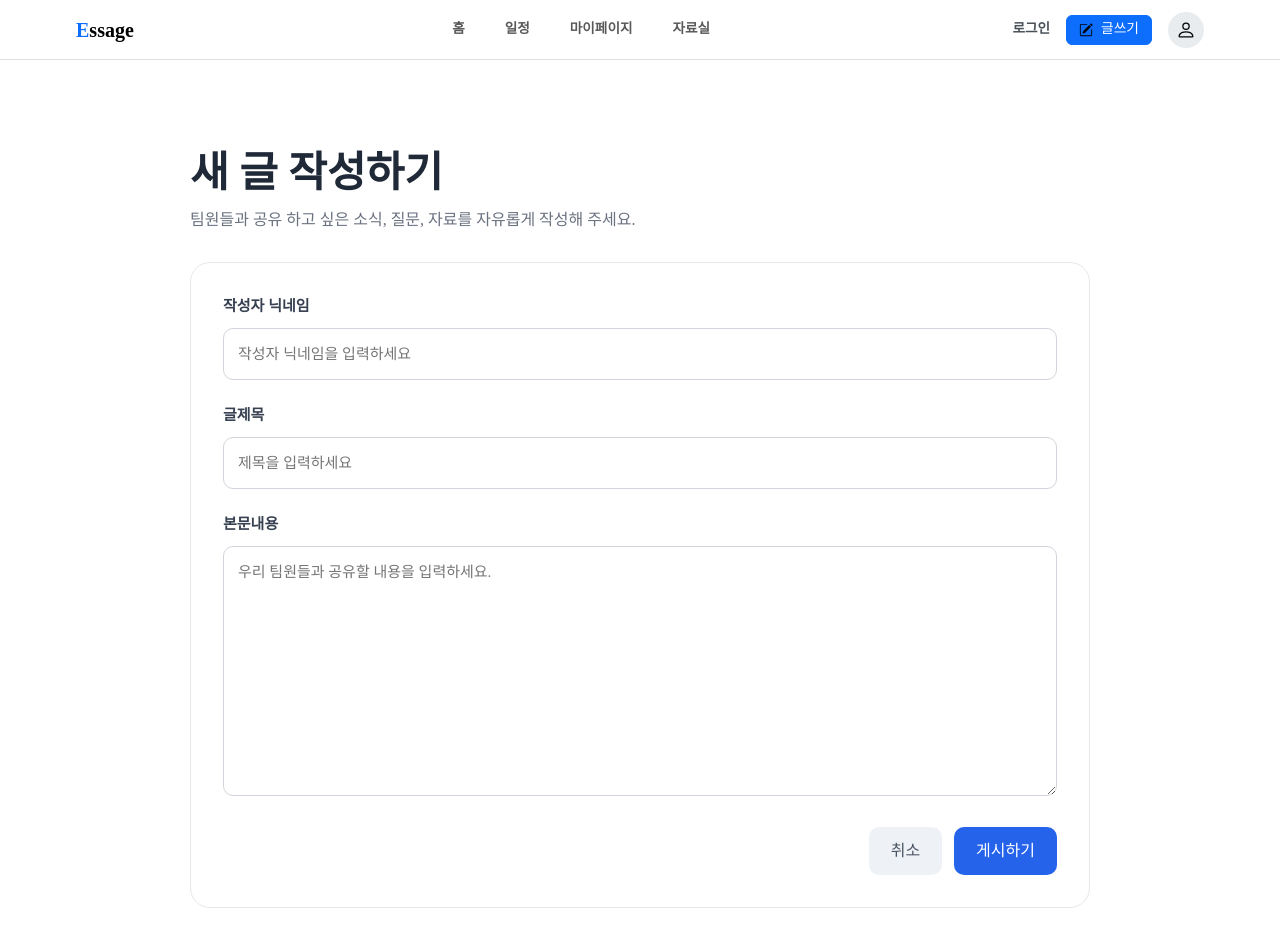
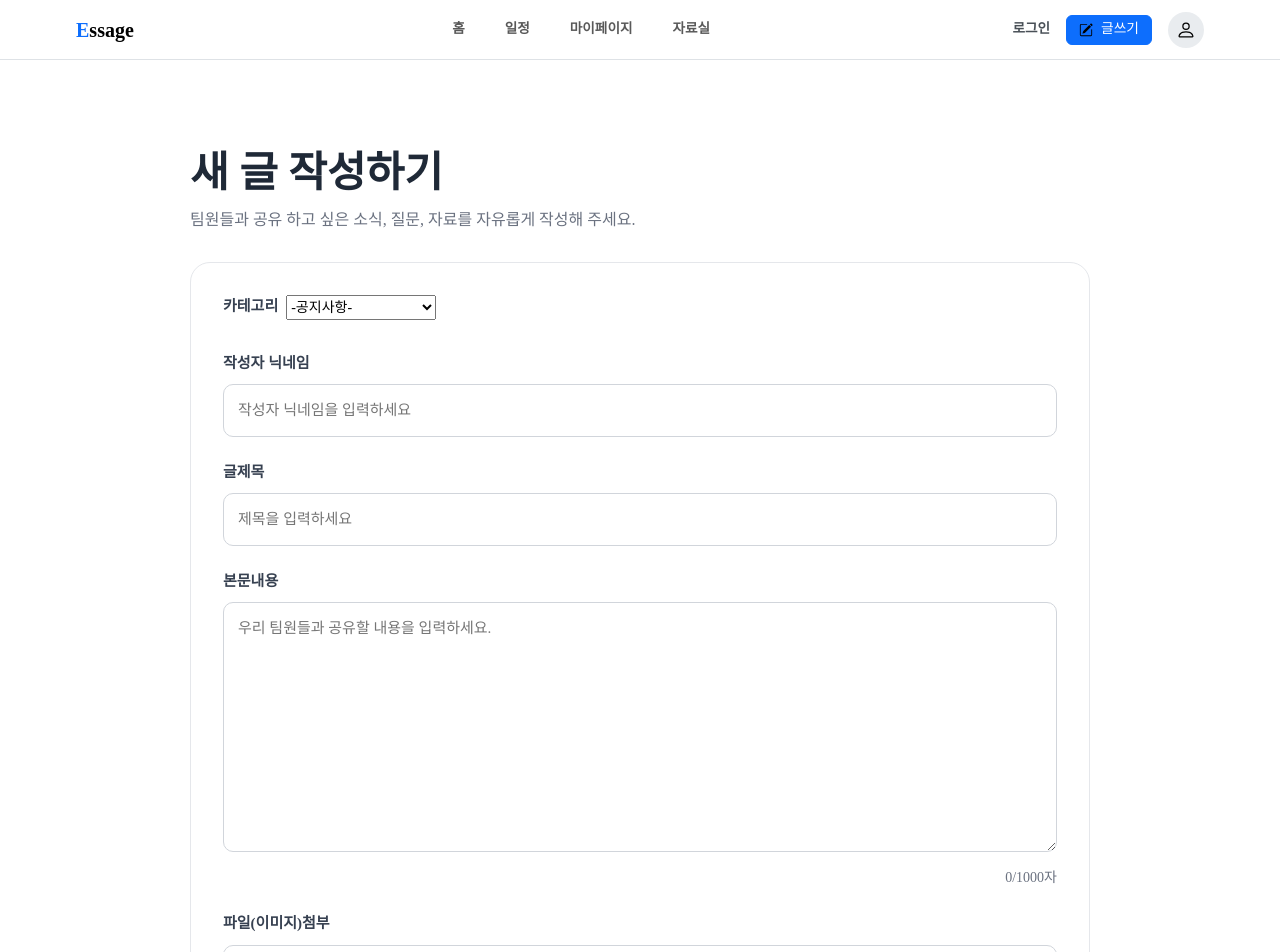
Before and after one commit to jws909/Essage, a React (Vite) app: page /write in a window 1280 px wide. Shown: the top 952 px of the page. Built offline with nearby package versions, Linux system fonts and the light colour scheme.

Commit message:
게시글작성추가(파일첨부,카테고리,글자수제한)

```diff
--- a/src/css/PostWritePage.css
+++ b/src/css/PostWritePage.css
@@ -38,7 +38,7 @@
 }
 
 .form-group input,
-.form-group textarea {
+.form-group textarea{
   width: 100%;
   border: 1px solid #d1d5db;
   border-radius: 10px;
@@ -56,8 +56,14 @@
   min-height: 250px;
   resize: vertical;
 }
+.text-count {
+  text-align: right;
+  color: #6b7280;
+  font-size: 14px;
+  margin-top: 8px;
 
-/* Button */
+}
+
 .button-area {
   display: flex;
   justify-content: flex-end;
@@ -66,11 +72,14 @@
 
 .cancel-btn {
   border: none;
-  background: #eef2f7;
+  background: #d2d8df;
   color: #4b5563;
   padding: 12px 22px;
   border-radius: 10px;
   cursor: pointer;
+}
+.cancel-btn:hover {
+  background-color: #c1d2ff;
 }
 
 .submit-btn {
@@ -85,3 +94,13 @@
 .submit-btn:hover {
   background: #1d4ed8;
 }
+
+
+.choice {
+font-size: 14px;
+width :150px;
+height: 25px;
+/* display: flex; */
+/* justify-content: center; */
+/* align-items: center; */
+}
--- a/src/pages/PostWritePage.jsx
+++ b/src/pages/PostWritePage.jsx
@@ -2,6 +2,35 @@ import '../css/PostWritePage.css'
 import { useState } from "react";
 
 function PostWritePage() {
+    const [category, setCategory] = useState("자유게시판");
+    const [nickname, setNickkname] = useState("");
+    const [title, setTitle] = useState("");
+    const [content, setContent] = useState("");
+
+    const handleSubmit = () => {
+        if (!title.trim()) {
+            alert("제목을 입력해주세요");
+            return;
+        }
+        if (!content.trim()) {
+            alert("본문 내용을 입력해주세요");
+            return;
+        }
+        alert("게시글이 등록 되었습니다.");
+    };
+
+    const handleCancel = () => {
+        const confirmCancel = window.confirm(
+            "작성중인 내용이 삭제됩니다."
+        );
+        if (confirmCancel) {
+            setNickname("");
+            setTitle("");
+            setContent("");
+        }
+    };
+
+
     return (
         <>
             <div className='write-page'>
@@ -10,31 +39,63 @@ function PostWritePage() {
                 <p className='page-desc'> 팀원들과 공유 하고 싶은 소식, 질문, 자료를 자유롭게 작성해 주세요.</p>
 
                 <div className='write-card'>
+
+                    {/* 카테고리 */}
+                    <div className='form-group d-flex'>
+                        <label>카테고리</label>
+
+                        <select className='ms-2 choice' value={category}
+                            onChange={(e) => setCategory(e.target.value)}>
+                            <option>-공지사항-</option>
+                            <option>자유 게시판</option>
+                            <option>질문 게시판</option>
+                            <option>정보 게시판</option>
+
+                        </select>
+                    </div>
+
+                    {/* 닉네임 */}
                     <div className='form-group'>
                         <label>작성자 닉네임</label>
-                        <input type='text' placeholder='작성자 닉네임을 입력하세요'></input>
+                        <input type='text' placeholder='작성자 닉네임을 입력하세요' value={nickname} onChange={(e) =>
+                            setNickkname(e.target.value)
+                        } />
+                    </div>
+                    {/* 제목 */}
+                    <div className='form-group'>
+                        <label>글제목</label>
+                        <input type='text' placeholder='제목을 입력하세요' value={title} onChange={(e) =>
+                            setTitle(e.target.value)
+                        } />
                     </div>
 
+                    {/* 내용 */}
                     <div className='form-group'>
-                        <label>글제목</label>
-                        <input type='text' placeholder='제목을 입력하세요'></input>
+                        <label>본문내용</label>
+                        <textarea placeholder='우리 팀원들과 공유할 내용을 입력하세요.' maxLength={1000}
+                        value={content} onChange={(e) => setContent(e.target.value)} />
+
+                        <p className='text-count'>{content.length}/1000자</p>
                     </div>
 
+                    {/* 파일첨부 */}
                     <div className='form-group'>
-                        <label>본문내용</label>
-                        <textarea placeholder='우리 팀원들과 공유할 내용을 입력하세요.'></textarea>
+                        <label>파일(이미지)첨부</label>
+                        <input type="file"></input>
                     </div>
 
+
+                    {/* 버튼 */}
                     <div className='button-area'>
-                        <button className='cancel-btn'>취소</button>
-                        <button className='submit-btn'>게시하기</button>
+                        <button className='cancel-btn' onClick={handleCancel}>취소</button>
+                        <button className='submit-btn' onClick={handleSubmit}>게시하기</button>
                     </div>
                 </div>
             </div>
         </>
 
 
-            );
+    );
 }
 
-            export default PostWritePage;
+export default PostWritePage;
```
